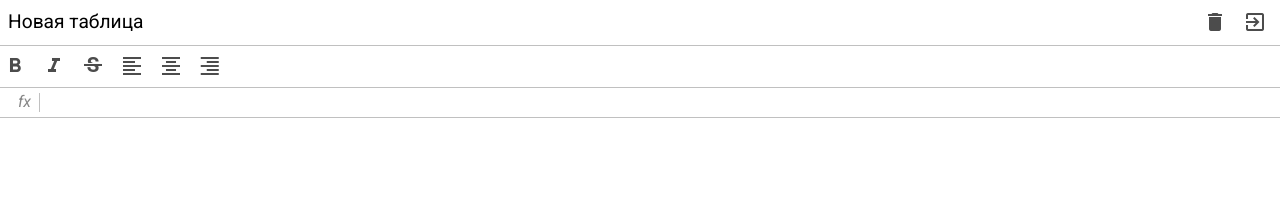
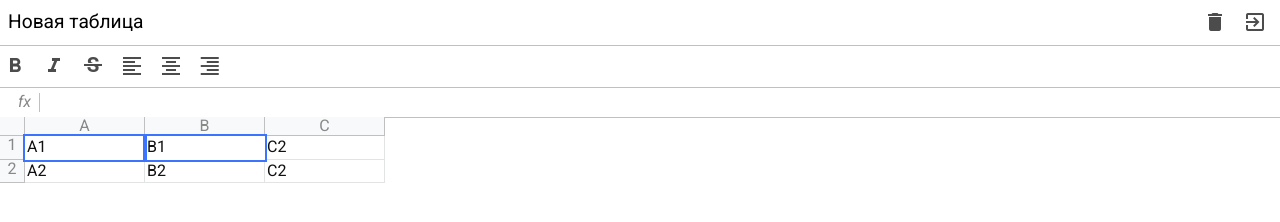
Before and after one commit to sylvan008/spreadsheet, a website built with webpack: page src/index.html in a window 1280 px wide. Built offline with nearby package versions, Linux system fonts and the light colour scheme.

Commit message:
table layout

```diff
--- a/src/index.html
+++ b/src/index.html
@@ -40,7 +40,34 @@
         </div>
       </div>
 
-      <div class="spreadsheet__table"></div>
+      <div class="spreadsheet__table">
+        <div class="row">
+          <div class="row-num"></div>
+          <div class="row-data">
+            <div class="column">A</div>
+            <div class="column">B</div>
+            <div class="column">C</div>
+          </div>
+        </div>
+        <div class="row">
+          <div class="row-num">
+            1
+          </div>
+          <div class="row-data">
+            <div class="cell selected" tabindex="0" contenteditable>A1</div>
+            <div class="cell selected" tabindex="0" contenteditable>B1</div>
+            <div class="cell" tabindex="0" contenteditable>C2</div>
+          </div>
+        </div>
+        <div class="row">
+          <div class="row-num">2</div>
+          <div class="row-data">
+            <div class="cell" tabindex="0" contenteditable>A2</div>
+            <div class="cell" tabindex="0" contenteditable>B2</div>
+            <div class="cell" tabindex="0" contenteditable>C2</div>
+          </div>
+        </div>
+      </div>
     </div>
   </div>
 </body>
--- a/src/scss/_variables.scss
+++ b/src/scss/_variables.scss
@@ -1,3 +1,9 @@
 $text-color: #000;
 $focus: #1a73e8;
 $border-hover: #c0c0c0;
+
+$cell-width: 120px;
+$cell-min-width: 40px;
+$cell-min-height: 20px;
+
+$companion-height: 117px;
--- a/src/scss/index.scss
+++ b/src/scss/index.scss
@@ -13,6 +13,4 @@ body {
   font-family: "Roboto", sans-serif;
 }
 
-@import "table";
-@import "toolbar";
-@import "formula";
+@import "./spreadsheet/spreadsheet";
--- /dev/null
+++ b/src/scss/spreadsheet/spreadsheet.scss
@@ -0,0 +1,17 @@
+@import "header";
+@import "toolbar";
+@import "formula";
+@import "table";
+
+.spreadsheet {
+  position: relative;
+  height: 100vh;
+}
+
+.companion {
+  position: fixed;
+  top: 0;
+  left: 0;
+  right: 0;
+  height: $companion-height;
+}
--- /dev/null
+++ b/src/scss/spreadsheet/table.scss
@@ -0,0 +1,57 @@
+.spreadsheet__table {
+  position: fixed;
+  top: $companion-height;
+  left: 0;
+  right: 0;
+  padding: 0;
+  overflow-x: auto;
+
+  .row {
+    display: flex;
+    justify-content: flex-start;
+  }
+
+  .column,
+  .row-num {
+    border: 1px solid $border-hover;
+    border-top: 0;
+    border-left: 0;
+    text-align: center;
+    color: #888;
+    background: #f8f9fa;
+    cursor: default;
+  }
+
+  .row-num {
+    width: 25px;
+    text-align: center;
+  }
+
+  .row-data {
+    display: flex;
+    justify-content: flex-start;
+  }
+
+  .cell,
+  .column {
+    width: $cell-width;
+  }
+
+  .cell {
+    min-height: $cell-min-height;
+    min-width: $cell-min-width;
+    padding: 2px;
+    border: 1px solid #e2e3e3;
+    border-top: 0;
+    border-left: 0;
+    color: #111;
+    white-space: nowrap;
+    outline: 0;
+
+    &.selected {
+      border: 0;
+      outline: 2px solid #3c74ff;
+      z-index: 2;
+    }
+  }
+}
--- a/src/scss/table.scss
+++ /dev/null
@@ -1,13 +0,0 @@
-@import "header";
-
-.spreadsheet__table {
-  position: relative;
-  padding: 0 20px;
-
-  .companion {
-    position: absolute;
-    top: 0;
-    left: 0;
-    right: 0;
-  }
-}
```
Also changed, not shown: src/scss/spreadsheet/formula.scss (renamed from src/scss/formula.scss), src/scss/spreadsheet/header.scss (renamed from src/scss/header.scss), src/scss/spreadsheet/toolbar.scss (renamed from src/scss/toolbar.scss).
